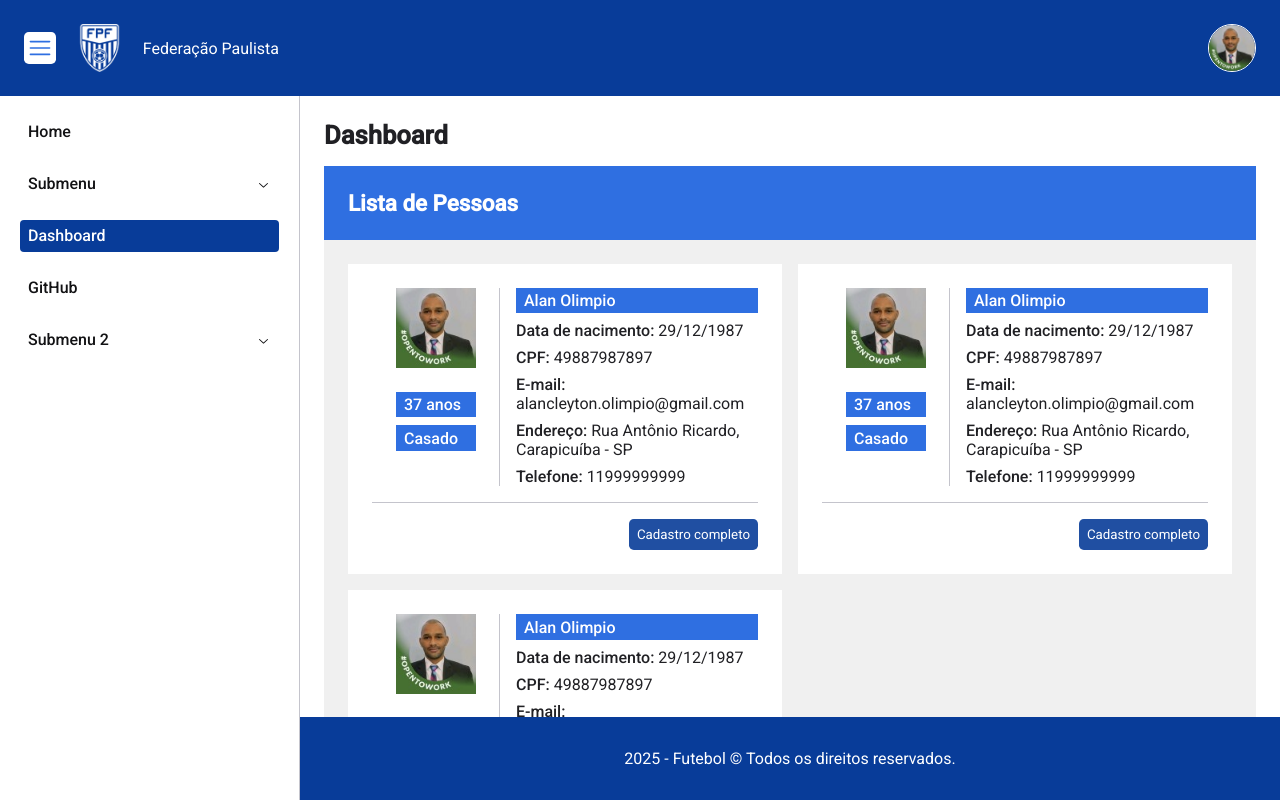
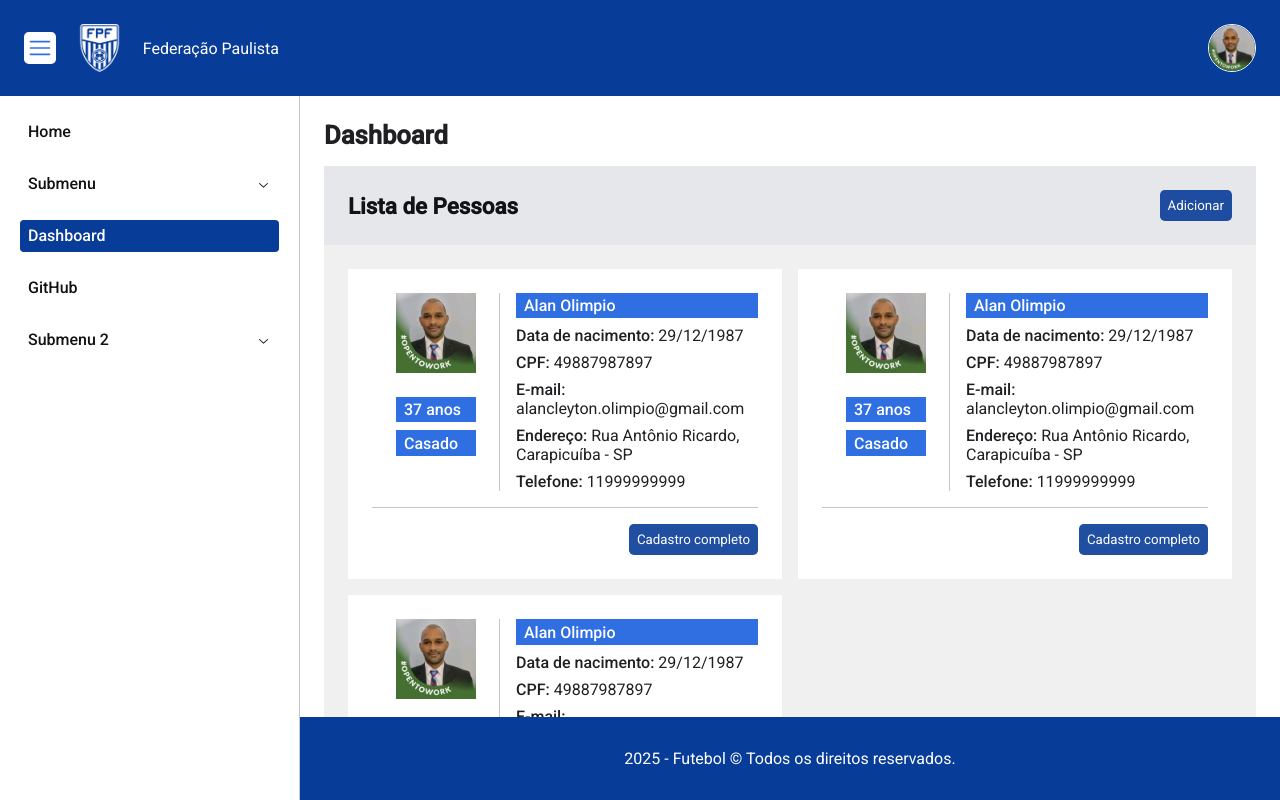
Before and after one commit to AlanOlimpio/futebolpaulista, a Next.js app: page /dashboard in a window 1280 px wide. Shown: the top 800 px of the page. Built offline with nearby package versions, Linux system fonts and the light colour scheme.

Commit message:
feat: cria ModalRegister

```diff
--- a/package.json
+++ b/package.json
@@ -9,10 +9,13 @@
     "lint": "next lint"
   },
   "dependencies": {
+    "@radix-ui/react-dialog": "^1.1.6",
     "@radix-ui/react-icons": "^1.3.2",
     "@stitches/core": "^1.2.8",
     "@stitches/react": "^1.2.8",
     "next": "^14.2.24",
+    "phosphor-react": "^1.4.1",
+    "radix-ui": "^1.1.3",
     "react": "^18",
     "react-dom": "^18",
     "zustand": "^5.0.3"
--- a/src/components/List/List.tsx
+++ b/src/components/List/List.tsx
@@ -1,5 +1,6 @@
 import { ReactNode } from "react";
 import { ContentList, WrapperTitleList } from "./ListStyles";
+import ModalRegister from "../ModalRegister";
 
 interface TitleProps {
   title: string;
@@ -11,6 +12,7 @@ function List({ title, children }: TitleProps) {
     <>
       <WrapperTitleList>
         <h2>{title}</h2>
+        <ModalRegister />
       </WrapperTitleList>
       <ContentList>{children}</ContentList>
     </>
--- a/src/components/List/ListStyles.ts
+++ b/src/components/List/ListStyles.ts
@@ -7,9 +7,10 @@ export const WrapperTitleList = styled("div", {
   gap: "1rem",
   justifyContent: " space-between",
   marginTop: "1rem",
-  background: "$blue300",
+  background: "$gray400",
   padding: "1.5rem",
-  color: "$white",
+  color: "$gray900",
+  alignItems: "center",
   width: "100%",
   h2: {
     fontSize: "1.4rem",
--- /dev/null
+++ b/src/components/ModalRegister/ModalRegister.tsx
@@ -0,0 +1,33 @@
+"use client";
+import * as Dialog from "@radix-ui/react-dialog";
+import { X } from "phosphor-react";
+
+import {
+  CloseButtom,
+  Content,
+  ModalRegisterButton,
+  Overlay,
+} from "./ModalRegisterStyles";
+
+function ModalRegister() {
+  return (
+    <Dialog.Root>
+      <Dialog.Trigger asChild>
+        <ModalRegisterButton>Adicionar</ModalRegisterButton>
+      </Dialog.Trigger>
+      <Dialog.Portal>
+        <Overlay />
+        <Content>
+          <Dialog.Description />
+          <Dialog.Title>Adicionar</Dialog.Title>
+          <CloseButtom>
+            <X size={24} />
+          </CloseButtom>
+          Form
+        </Content>
+      </Dialog.Portal>
+    </Dialog.Root>
+  );
+}
+
+export default ModalRegister;
--- /dev/null
+++ b/src/components/ModalRegister/ModalRegisterStyles.tsx
@@ -0,0 +1,63 @@
+"use client";
+
+import { Dialog } from "radix-ui";
+
+import { styled } from "@/styles";
+
+export const ModalRegisterButton = styled("button", {
+  padding: "0.5rem",
+  borderRadius: "0.3rem",
+  border: 0,
+  color: "$white",
+  backgroundColor: "$blue500",
+  opacity: "0.9",
+  cursor: "pointer",
+
+  "&:hover": {
+    opacity: "1",
+    boxShadow: "rgba(100, 100, 111, 0.4) 0px 7px 29px 0px;",
+    backgroundColor: "$gray800",
+  },
+  "&:focus": {
+    opacity: "1",
+    boxShadow: "rgba(100, 100, 111, 0.4) 0px 7px 29px 0px;",
+  },
+});
+
+export const Overlay = styled(Dialog.Overlay, {
+  position: "fixed",
+  width: "100vw",
+  height: "100vh",
+  inset: "0",
+  background: "rgba(0, 0, 0, 0.75)",
+  zIndex: "2",
+});
+
+export const Content = styled(Dialog.Content, {
+  width: "100%",
+  maxWidth: "32rem",
+  borderRadius: "6px",
+  padding: "2rem 3rem",
+  backgroundColor: "$white",
+  position: "fixed",
+  top: "50%",
+  left: "50%",
+  transform: "translate(-50%, -50%)",
+  boxShadow: "0px 0px 5px 2px rgb(0, 0, 0, 0.6)",
+  zIndex: "2",
+  "@bp2": {
+    padding: "2rem 1.5rem",
+    width: "90%",
+  },
+});
+
+export const CloseButtom = styled(Dialog.Close, {
+  position: "absolute",
+  backgroundColor: "transparent",
+  border: "0",
+  top: "1.5rem",
+  right: "2.5rem",
+  lineHeight: "0",
+  cursor: "pointer",
+  color: "$blue500",
+});
--- /dev/null
+++ b/src/components/ModalRegister/index.ts
@@ -0,0 +1,2 @@
+import ModalRegister from "./ModalRegister";
+export default ModalRegister;
--- a/src/styles/index.ts
+++ b/src/styles/index.ts
@@ -16,6 +16,7 @@ export const {
       gray900: "#121214",
       gray800: "#202024",
       gray300: "#c4c4cc",
+      gray400: "#e5e7eb",
       gray100: "#f0f0f0",
 
       blue500: "#083c99",
```
Also changed, not shown: 2 other files (tests, documents, lock files or other folders).
